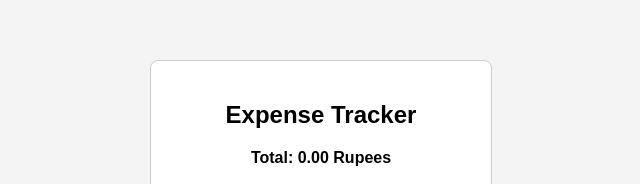
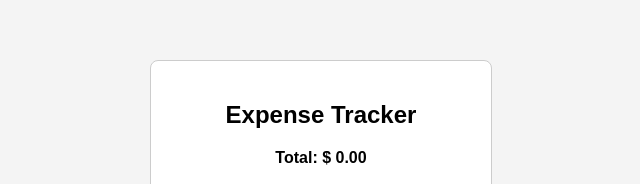
Before and after one commit to Sabri2F/ExpenseTracker, a plain HTML site: page index.html in a window 1280 px wide. Shown: the part 176-360 px from the top of the page, 319-959 px from the left. Drawn offline with Linux system fonts and the light colour scheme.

Commit message:
Update index.html

```diff
--- a/index.html
+++ b/index.html
@@ -13,7 +13,7 @@
 
       <ul id="transactions"></ul>
 
-      <div id="total">Total: 0.00 Rupees</div>
+      <div id="total">Total: $ 0.00 </div>
 
       <form id="form">
         <label for="text">Text:</label>
```
